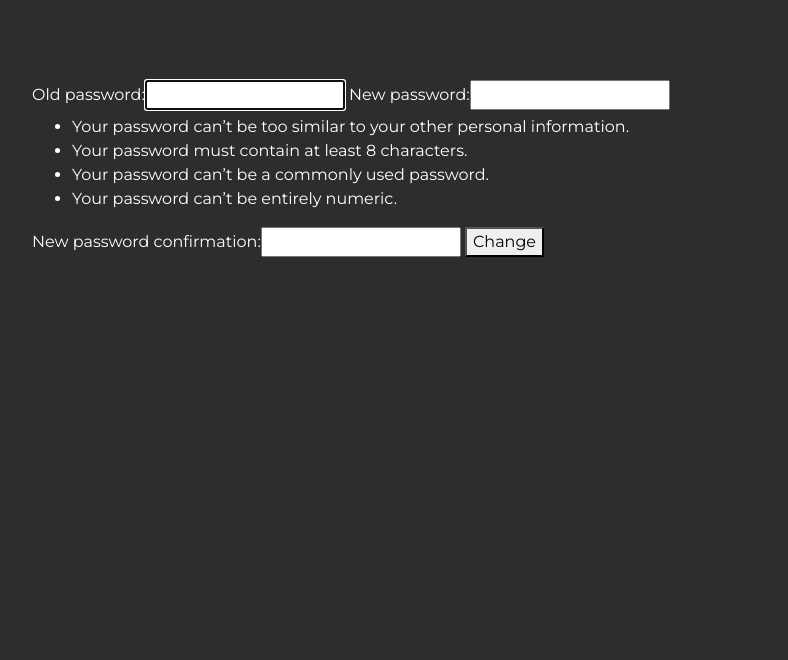
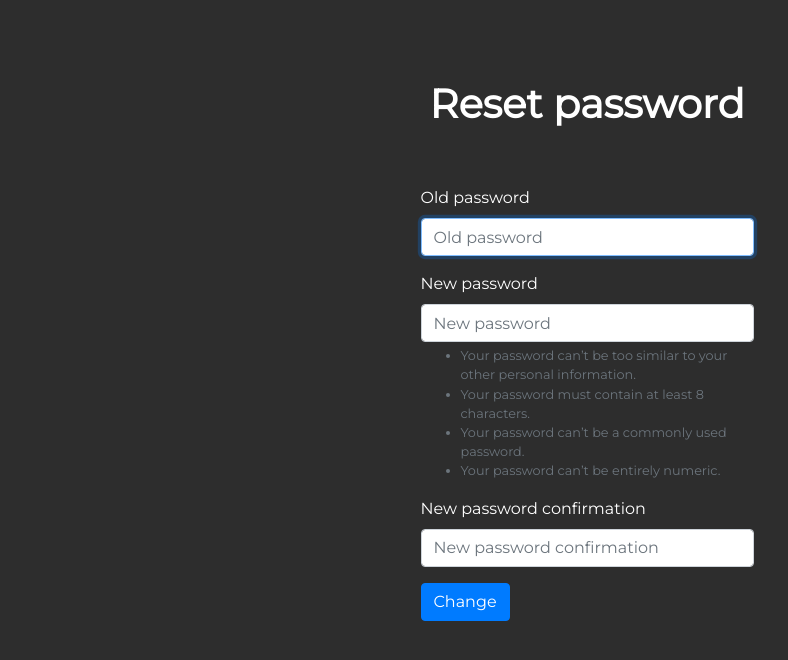
Before and after one commit to marcelkawski/match-predictor, a Django app: page /accounts/change-password/ in a window 1280 px wide. Shown: the part 69-729 px from the top of the page, without its empty margins (53-841 px from the left). Run offline with Django 3.2, Linux system fonts and the light colour scheme; some libraries are stand-ins or nearby versions.

Commit message:
Style change password form with Bootstrap

```diff
--- a/accounts/templates/accounts/change_password.html
+++ b/accounts/templates/accounts/change_password.html
@@ -6,9 +6,16 @@
 {% endblock %}
 
 {% block content %}
-  <form method="post">
-    {% csrf_token %}
-    {{ form }}
-    <button type="submit">Change</button>
-  </form>
+  <h1 class="title">Reset password</h1>
+  <div class="container">
+    <div class="row justify-content-center">
+      <form method="post" class="basic-form">
+        {% csrf_token %}
+        {% bootstrap_form form %}
+        {% buttons %}
+          <button type="submit" class="btn btn-primary">Change</button>
+        {% endbuttons %}
+      </form>
+    </div>
+  </div>
 {% endblock %}
```
